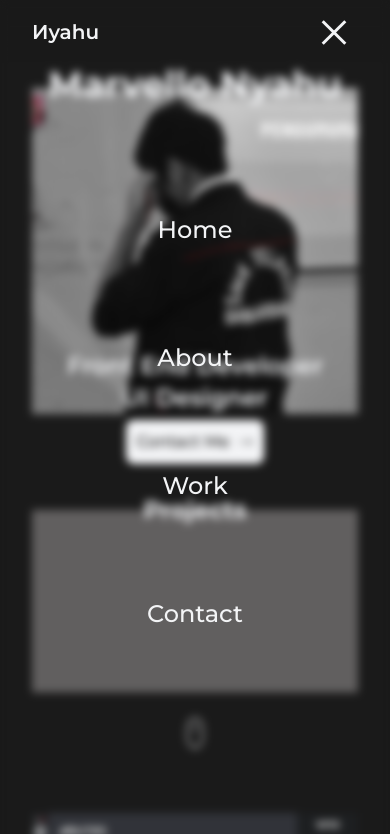
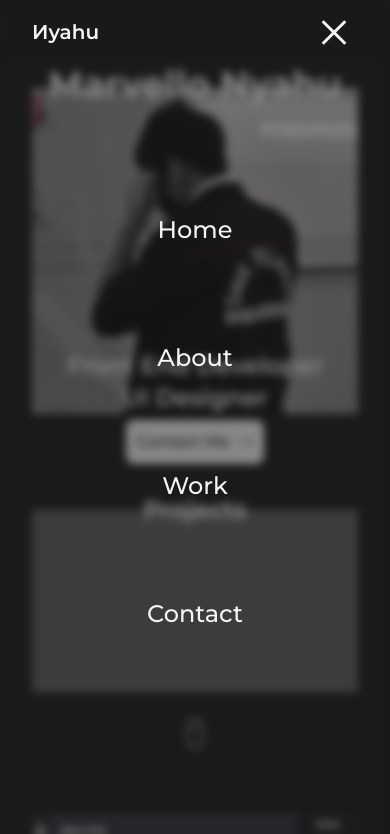
Before and after one commit to Marvvllo/portfolio, a Next.js app: page / in a window 390 px wide. Shown: the top 834 px of the page. Built offline with nearby package versions, Linux system fonts and the light colour scheme.

Commit message:
Added mobile navbar menu background

```diff
--- a/components/Navbar.tsx
+++ b/components/Navbar.tsx
@@ -60,7 +60,7 @@ const Navbar: React.FC = () => {
       <motion.ul
         layout
         className={`absolute sm:static inset-0 w-screen h-screen sm:w-auto sm:h-auto backdrop-blur-sm sm:backdrop-blur-none
-          flex flex-col sm:flex-row items-center justify-center gap-16 sm:gap-12 text-2xl sm:text-base font-medium`}
+          bg-black/50 flex flex-col sm:flex-row items-center justify-center gap-16 sm:gap-12 text-2xl sm:text-base font-medium`}
         animate={isNavOpen ? "open" : "closed"}
         variants={listVariants}
         style={{ pointerEvents: isNavOpen ? "auto" : "none" }}
```
